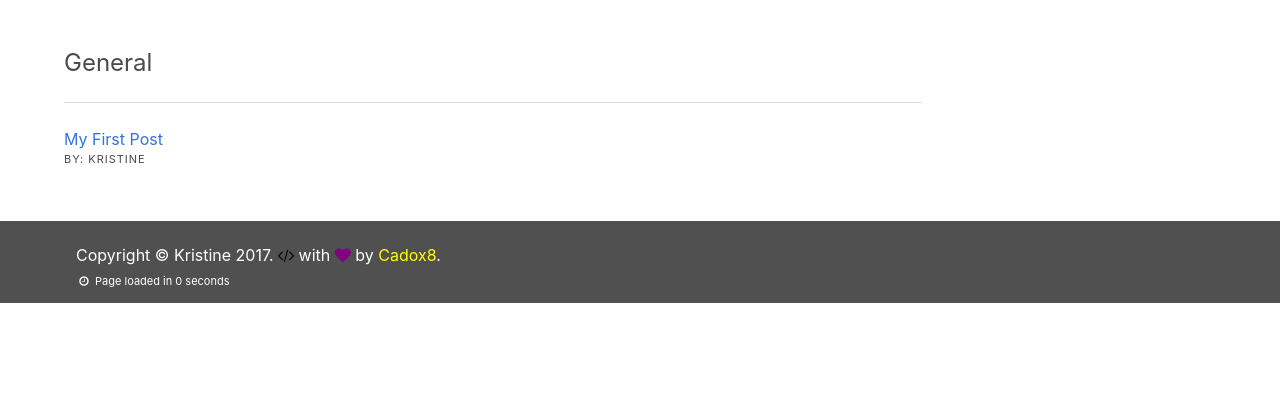
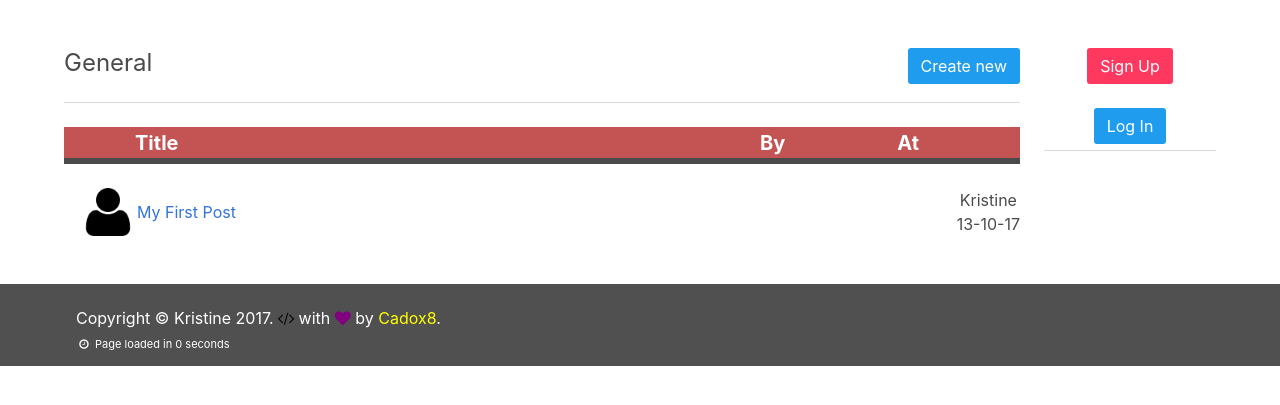
Before and after one commit to cadox8/Kristine, a PHP site: page /forum.php?forumID=1&catName=General in a window 1280 px wide. Shown: the part 111-516 px from the top of the page. Run offline with PHP 8.4, Linux system fonts and the light colour scheme; data comes from the database, SQL or seed files in the repository; some libraries are stand-ins or nearby versions.

Commit message:
Better design, working on 'new post'.

```diff
--- a/css/kristine.css
+++ b/css/kristine.css
@@ -10,14 +10,24 @@
     color: #ce5d43;
 }
 
-hr .is-cat {
-    border-style: solid;
-    border-width: 3px;
-    margin-top: 0;
+.has-borders {
+    border-width: 1px;
+    border-top-style: solid;
+    border-right-style: solid;
+    border-left-style: solid;
+    border-color: rgb(196, 84, 84);
 }
 
-.has-borders {
-    border-style: solid;
+div .ajust-left {
+    padding-left: 20px
+}
+
+.ajust-left.is-bar {
+    padding-left: 70px
+}
+
+div .ajust-right {
+    padding-right: 100px
 }
 
 footer {
--- a/forum.php
+++ b/forum.php
@@ -1,6 +1,7 @@
 <?php
 require "data/init.php";
 require "lang/lang.php";
+require 'utils/ranks.php';
 
 if (isset($_GET['forumID']) && isset($_GET['catName'])) {
     $aid = $_GET['forumID'];
@@ -10,9 +11,6 @@ if (isset($_GET['forumID']) && isset($_GET['catName'])) {
 }
 
 $postsQuery = $mysql->query("SELECT * FROM `posts` WHERE `forum` = $aid");
-
-/*$usersQuery = $mysql->query("SELECT * FROM `users` WHERE `user` = $forums->author");
-$users = $usersQuery->fetch_object();*/
 
 $headerTag = $cat.' - '.forumName;
 ?>
@@ -31,20 +29,68 @@ $headerTag = $cat.' - '.forumName;
     <section class="section">
         <div class="container">
             <div class="columns">
-                <div class="column is-9">
-                    <h1 class="subtitle is-4"><?php echo $cat; ?></h1><hr>
+                <div class="column is-10">
+                    <h1 class="subtitle is-4"><?php echo $cat.'<a href="new.php?forumID='.$aid.'" class="button is-info right">Create new</a>'; ?></h1><hr>
                     <ul>
                     <?php
                     while ($post = $postsQuery->fetch_array()) {
                         $author = $post['author'];
-                        $usersQuery = $mysql->query("SELECT `name` FROM `users` WHERE `id` = '$author'");
-                        echo '<li><a href="posts.php?id='.$post['id'].'">' . $post['title'] . '</a>';
-                        echo '<p class="heading">By: '.$usersQuery->fetch_object()->name.'</p>';
-                        echo '</li>';
+                        $usersQuery = $mysql->query("SELECT * FROM `users` WHERE `id` = '$author'");
+                        $users = $usersQuery->fetch_object();
+                        $date = date("d-m-y", strtotime($post['date']));
+                        if (hash_equals($users->icon, "")) {
+                            $icon = 'img/user.png';
+                        } else {
+                            $icon = 'img/profiles/'.$users->icon.'';
+                        }
+
+                        echo '<nav class="level has-borders" style="background-color: rgb(196, 84, 84)">';
+                        echo '<div class="level-left">';
+                        echo '<div class="level-item ajust-left is-bar">';
+                        echo '<p class="has-text-weight-bold has-text-white is-size-5 has-text-centered">Title</p>';
+                        echo '</div></div>';
+
+                        echo '<div class="level-right"><div class="level-item ajust-right">';
+                        echo '<p class="has-text-weight-bold has-text-white is-size-5 has-text-centered">By</p></div>';
+                        echo '<div class="level-item ajust-right"><p class="has-text-weight-bold has-text-white is-size-5 has-text-centered">At</p></div>';
+                        echo '</div></nav>';
+                        echo '<hr style="border-style: solid; border-width: 3px; margin-top: -24px;">';
+
+                        echo '<li><nav class="level">';
+                        echo '<div class="level-left"><div class="level-item ajust-left"><figure class="image is-48x48"><img src="'.$icon.'"></figure>';
+                        echo '<a style="padding: 5px" href="posts.php?id='.$post['id'].'">' . $post['title'] . '</a></div></div>';
+                        echo '<div class="label-right"><div class="level-item ajust-left"><p>'.$users->name.'</p></div>';
+                        echo '<div class="level-item ajust-left"><p>'.$date.'</p></div>';
+                        echo '</div></nav></li>';
                     }
                     $postsQuery->free();
                     ?>
                     </ul>
+                </div>
+                <div class="column">
+                    <?php
+                        if (!isset($_SESSION['name'])) {
+                            echo '<center><a class="button is-danger" href="user/register.php">'.$lang['SIGN_UP'].'</a><br><br>';
+                            echo '<a class="button is-info" href="user/login.php">'.$lang['LOG_IN'].'</a></center>';
+                        } else {
+                            $aid = $_SESSION['name'];
+                            $usersQuery = $mysql->query("SELECT * FROM `users` WHERE `name` = '$aid'");
+                            $user = $usersQuery->fetch_object();
+
+                            echo '<center><figure class="image is-profile is-128x128">';
+                            if (hash_equals($user->icon, "")) {
+                                echo '<img src="img/user.png" alt="avatar">';
+                            } else {
+                                echo '<img src="img/profiles/'.$user->icon.'" alt="'.$aid.'">';
+                            }
+                            echo '</figure>';
+                            Ranks::getRank($lang, $user->rank, true);
+                            echo '</center>';
+                            echo '<center><span class="tag is-info">'.$user->name.'</span>';
+                            echo '</center>';
+                        }
+                    ?>
+                    <hr style="margin-bottom: 6px; margin-top: 6px">
                 </div>
             </div>
         </div>
--- a/profile.php
+++ b/profile.php
@@ -68,7 +68,7 @@ $headerTag = $aid.' - '.forumName;
                                         }
 
                                         $loc = '';
-                                        if ($user->loc != '') $loc = ', from <a style="color: black" href="https://www.google.es/maps?q='.str_replace(" ", "+", $user->loc).'" target="_blank">'.$user->loc.'</a>';
+                                        if ($user->location != '') $loc = ', from <a style="color: black" href="https://www.google.es/maps?q='.str_replace(" ", "+", $user->location).'" target="_blank">'.$user->location.'</a>';
 
                                         echo $gender.$age.$loc;
                                     ?>
--- a/user/register.php
+++ b/user/register.php
@@ -43,8 +43,7 @@ $headerTag = $lang['SIGN_UP'].' - '.forumName;
                                 if(isset($msg)) {
                                     if ($msg == -1) {
                                         echo '<div class="notification is-success">'.$lang['SUCCESS'].'</div>';
-                                    } else {
-                                        if ($msg == 0) {
+                                    } elseif ($msg == 0) {
                                             echo '<div class="notification is-info">Please, fill all fields.</div>';
                                         } else {
                                             echo '<div class="notification is-danger">';
@@ -65,7 +64,6 @@ $headerTag = $lang['SIGN_UP'].' - '.forumName;
                                             echo '</div>';
                                         }
                                     }
-                                }
                             ?>
 
                             <div class="field">
@@ -139,7 +137,7 @@ $headerTag = $lang['SIGN_UP'].' - '.forumName;
                                 <div class="control">
                                     <button class="button is-primary" type="submit">Register</button>
                                 </div>
-                                <label class="label"><?php echo $lang['QUEST_START'].$lang['NOT_NEW_USER'].$lang['QUEST_END'].' <a href="register.php">'.$lang['JOIN_SITE'].'</a>'; ?>.</label>
+                                <label class="label"><?php echo $lang['QUEST_START'].$lang['NOT_NEW_USER'].$lang['QUEST_END'].' <a href="login.php">'.$lang['JOIN_SITE'].'</a>'; ?>.</label>
                             </div>
                         </form>
                     </div>
--- a/utils/ranks.php
+++ b/utils/ranks.php
@@ -3,7 +3,7 @@
 class Ranks {
 
     static function getRank($lang, $rank, $withTag = true) {
-        $tag = '<span  class="tag is-small ';
+        $tag = '<span class="tag is-small ';
         switch ($rank) {
             case 0:
                 $tag = '';
```
Also changed, not shown: data/MySQL.sql (+3 -10 lines), index.php (+33 -11 lines), new.php (added, +57 -0 lines).
